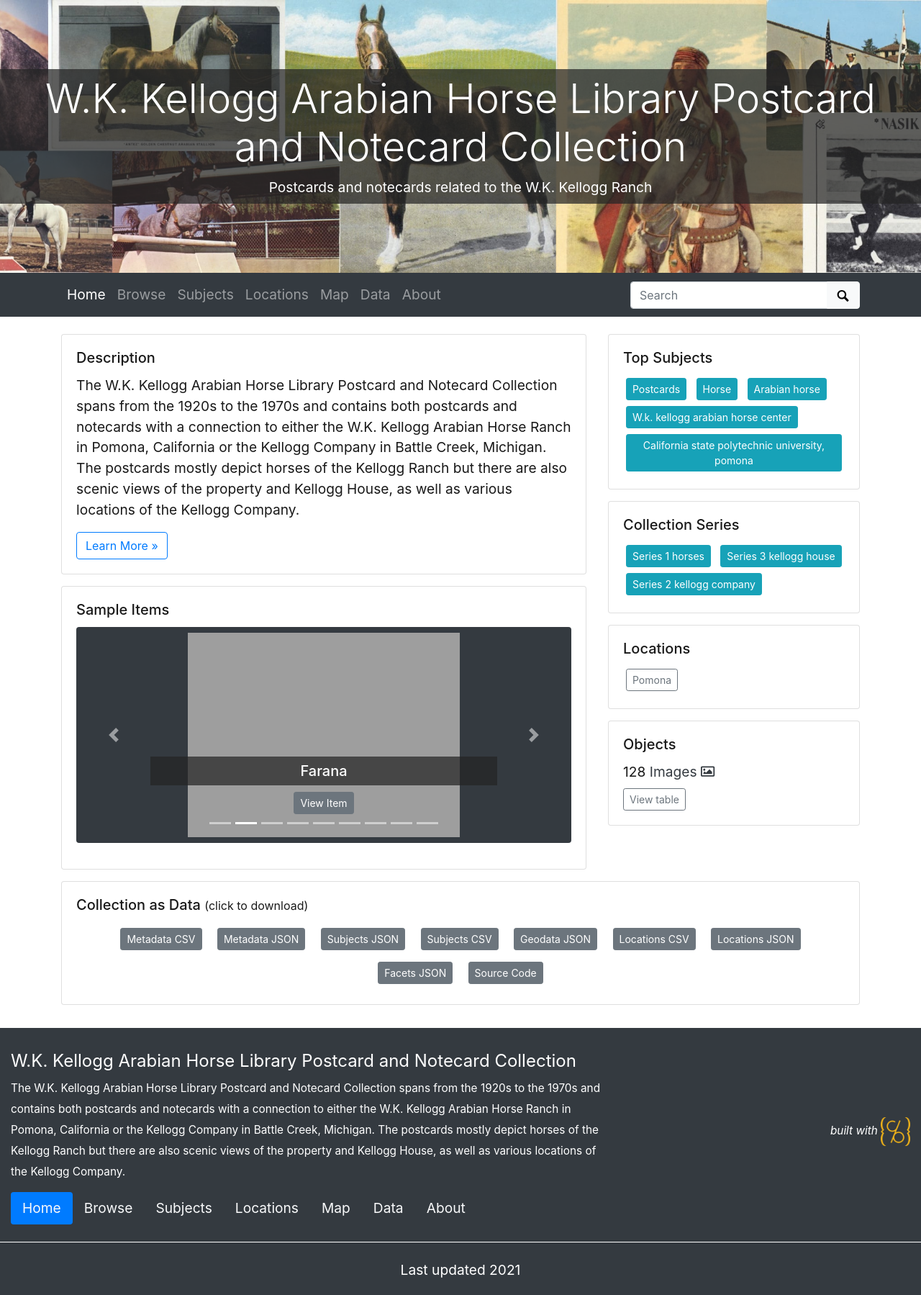
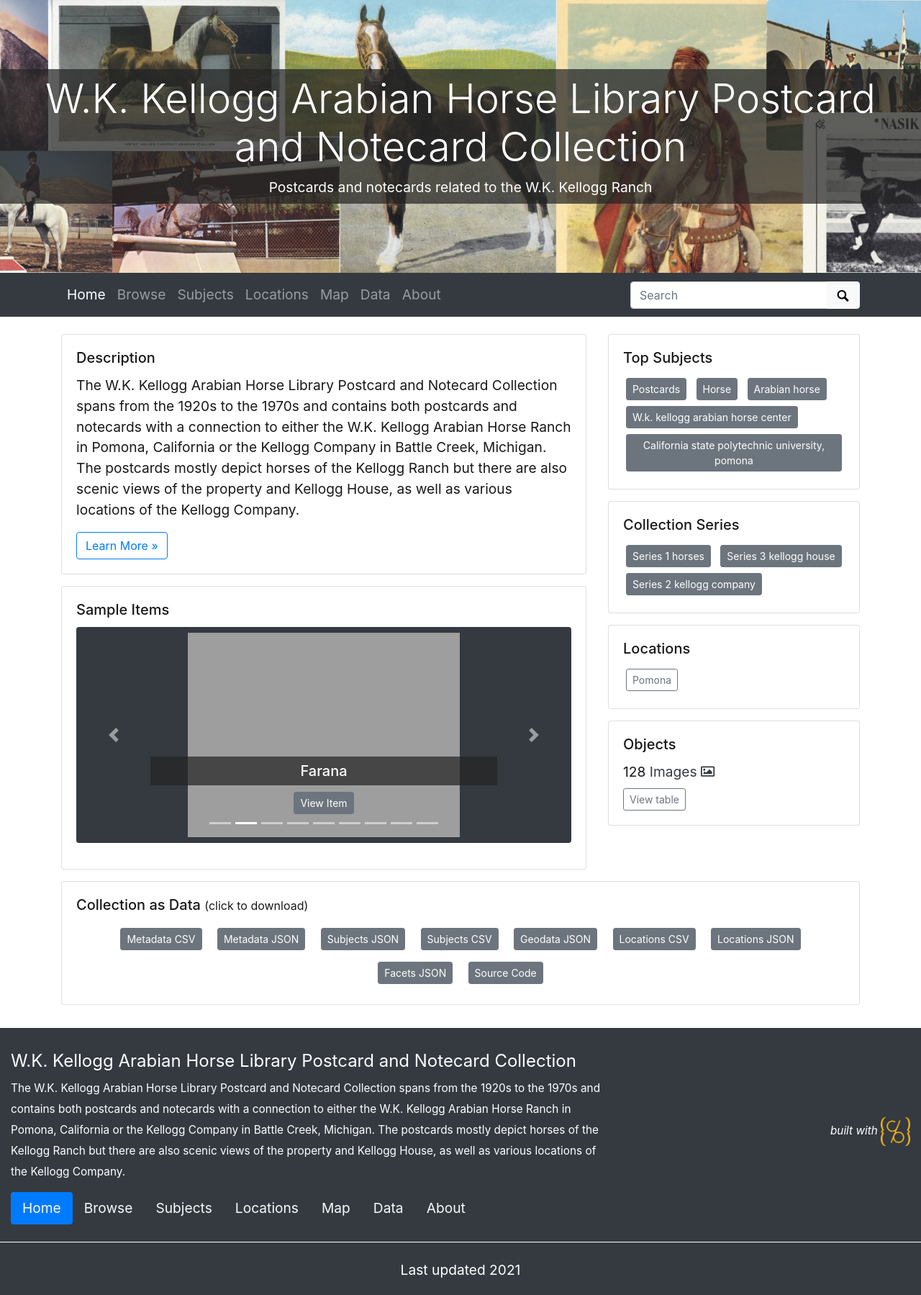
Before and after one commit to CPPLibrary/postcards-compound, a Jekyll site: the page built from index.md, in a window 1280 px wide. Shown: the whole page at 72% size. Built offline with Jekyll 4.4.1, drawn with Linux system fonts in a browser that asks for light colours.

Commit message:
Update home-infographic.html
Changed buttons to secondary

```diff
--- a/_layouts/home-infographic.html
+++ b/_layouts/home-infographic.html
@@ -13,9 +13,9 @@
     <!-- Commented out timeline -->
     <!-- {% include index/time.html %} -->
 
-    {% include index/featured-terms.html field="subject" title="Top Subjects" btn-color="info" featured=site.data.theme.featured-subjects max=site.data.theme.featured-subjects-max %}
+    {% include index/featured-terms.html field="subject" title="Top Subjects" btn-color="secondary" featured=site.data.theme.featured-subjects max=site.data.theme.featured-subjects-max %}
 
-    {% include index/featured-terms.html field="series" title="Collection Series" btn-color="info" featured=site.data.theme.featured-series max=site.data.theme.featured-series-max %}
+    {% include index/featured-terms.html field="series" title="Collection Series" btn-color="secondary" featured=site.data.theme.featured-series max=site.data.theme.featured-series-max %}
 
     {% include index/featured-terms.html field="location" title="Locations" btn-color="outline-secondary" featured=site.data.theme.featured-locations max=site.data.theme.featured-locations-max %}
 
```
